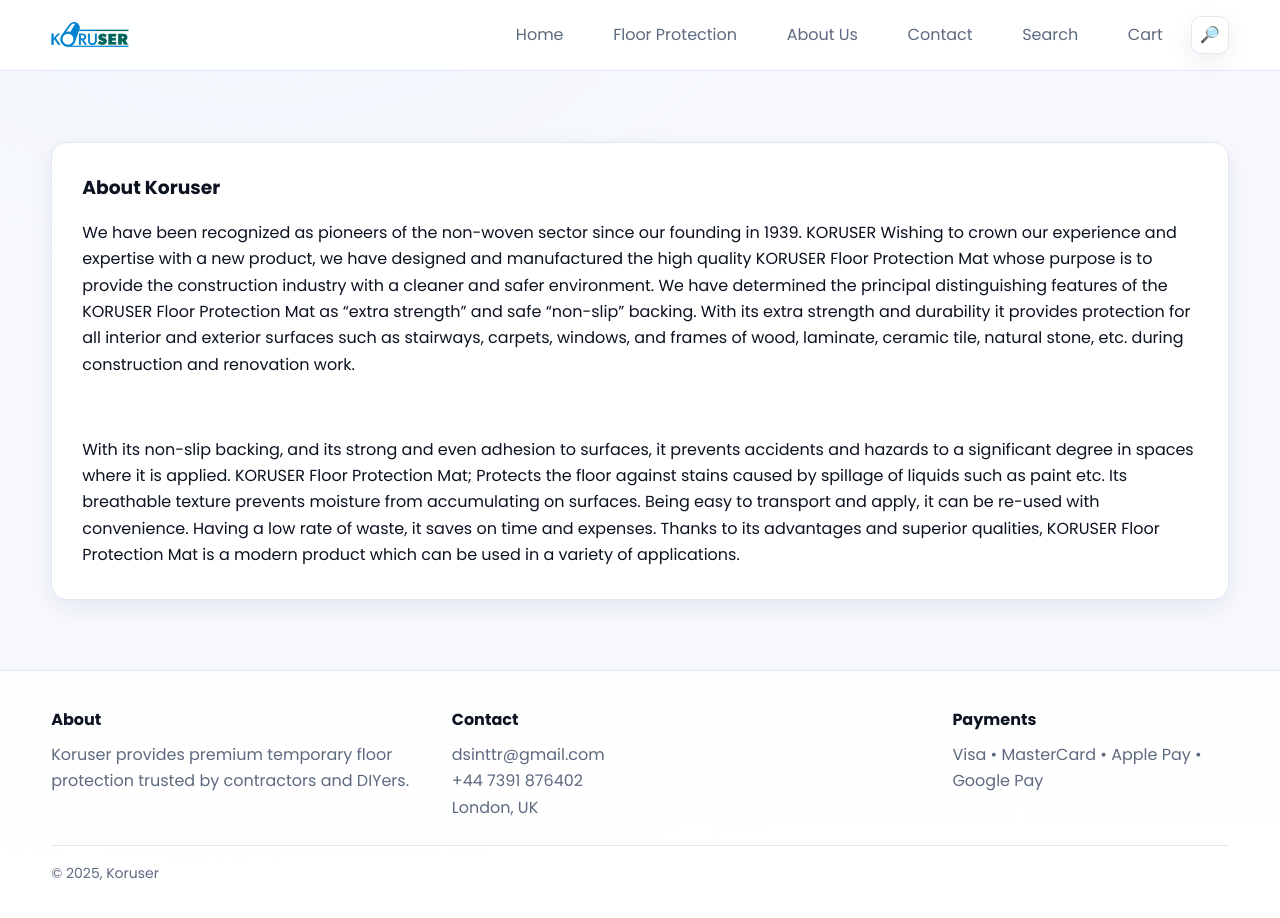
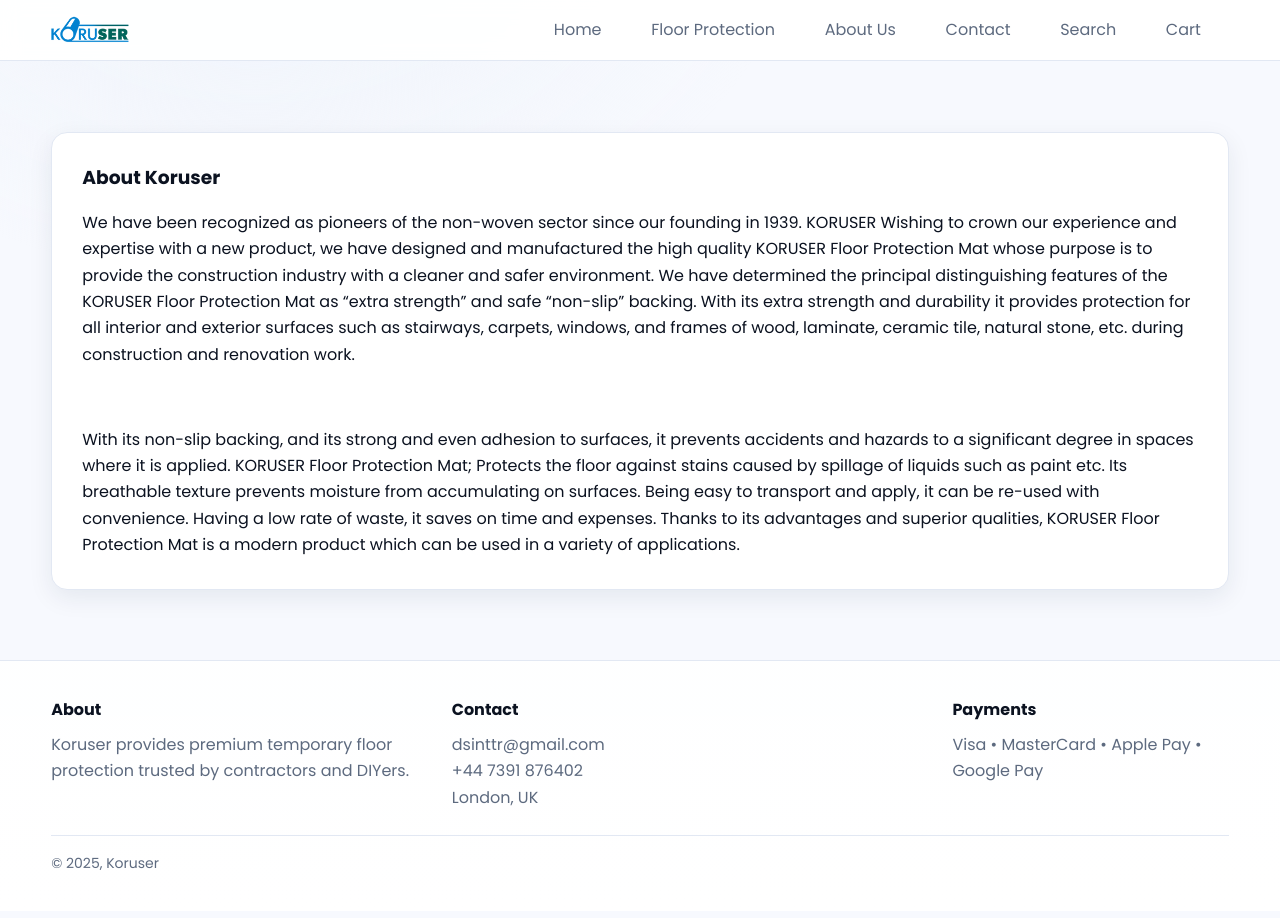
Before and after one commit to alpsisman-tech/Koruser, a plain HTML site: page about.html in a window 1280 px wide. Drawn offline with Linux system fonts and the light colour scheme.

Commit message:
Remove search action button from header
Removed the search action button from the header.

```diff
--- a/about.html
+++ b/about.html
@@ -31,11 +31,6 @@
           <li><a href="cart.html">Cart</a></li>
         </ul>
       </nav>
-
-      <div class="header__actions">
-        <a class="icon-btn" href="search.html" aria-label="Search">🔎</a>
-      </div>
-    </div>
   </header>
 
 <main class="container">
```
